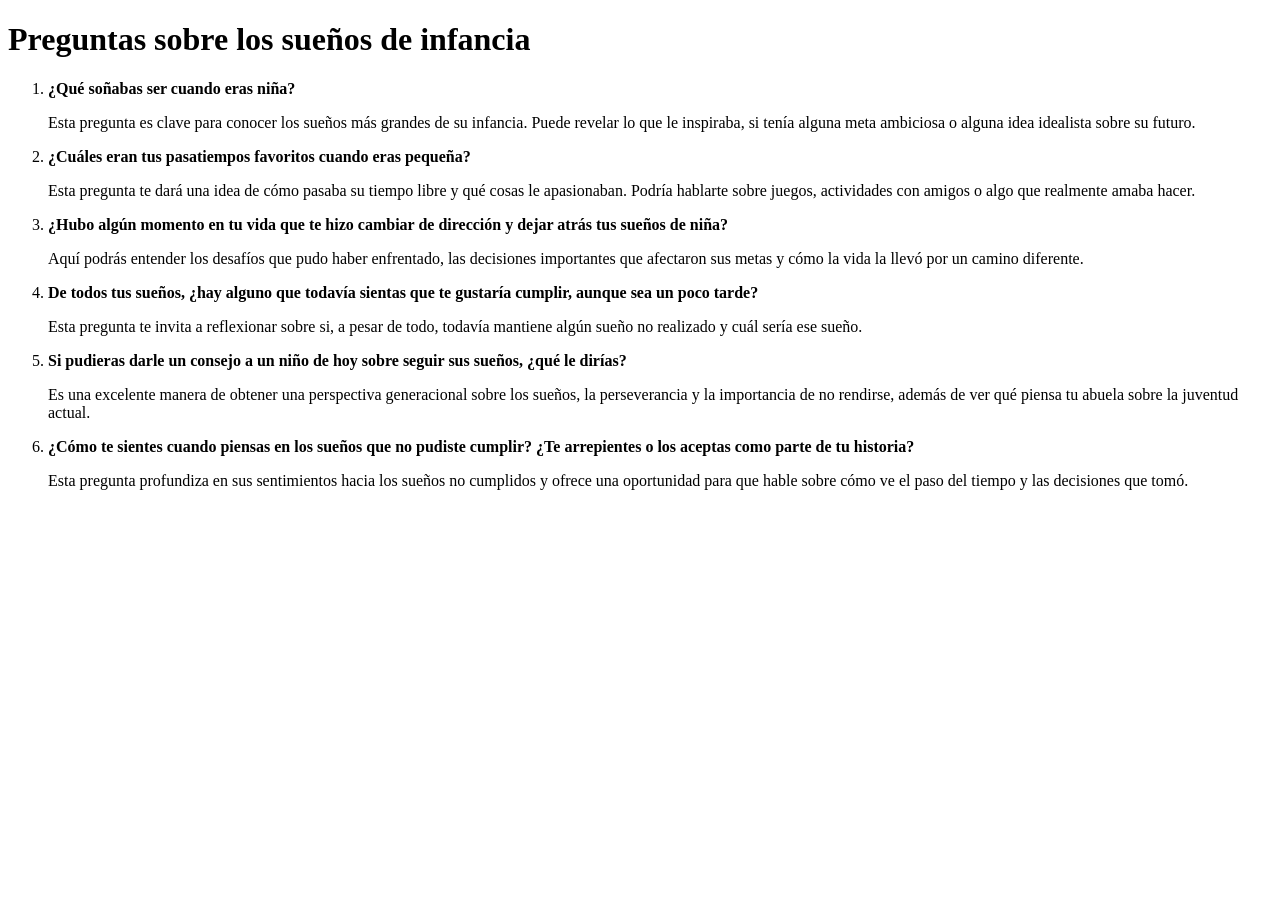
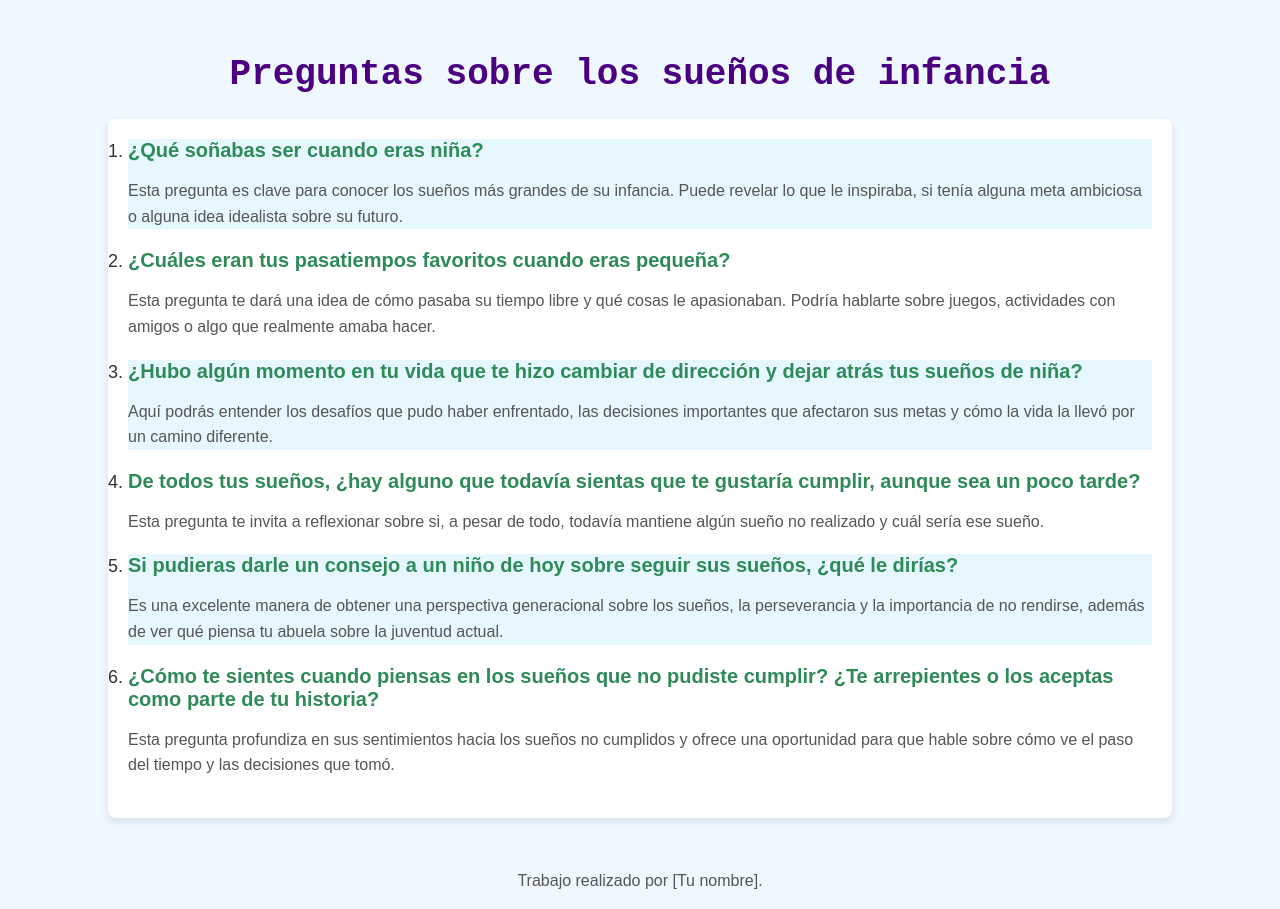
Before and after one commit to cesarddfr/religion, a plain HTML site: page index.html in a window 1280 px wide. Before the commit the page ends 800 px from the top, so only its background shows below. Drawn offline with Linux system fonts and the light colour scheme.

Commit message:
Update index.html

```diff
--- a/index.html
+++ b/index.html
@@ -4,9 +4,75 @@
     <meta charset="UTF-8">
     <meta name="viewport" content="width=device-width, initial-scale=1.0">
     <title>Preguntas sobre los sueños de infancia</title>
+    <style>
+        /* Fondo de la página */
+        body {
+            background-color: #f0f8ff; /* Un fondo azul claro */
+            font-family: 'Arial', sans-serif; /* Estilo de letra por defecto */
+            margin: 0;
+            padding: 0;
+            color: #333333; /* Color de texto */
+        }
+
+        /* Título principal */
+        h1 {
+            text-align: center;
+            color: #4b0082; /* Color morado */
+            padding-top: 30px;
+            font-size: 36px;
+            font-family: 'Courier New', Courier, monospace; /* Letra estilo máquina de escribir */
+        }
+
+        /* Lista de preguntas */
+        ol {
+            margin: 20px auto;
+            width: 80%;
+            padding: 20px;
+            background-color: #ffffff; /* Fondo blanco para las preguntas */
+            border-radius: 8px;
+            box-shadow: 0 4px 8px rgba(0, 0, 0, 0.1); /* Sombras para dar profundidad */
+        }
+
+        li {
+            margin-bottom: 20px;
+            font-size: 18px;
+        }
+
+        /* Estilo para las preguntas en negrita */
+        strong {
+            color: #2e8b57; /* Un verde */
+            font-size: 20px;
+        }
+
+        p {
+            font-size: 16px;
+            line-height: 1.6;
+            color: #555555; /* Gris oscuro para texto explicativo */
+        }
+
+        /* Agregar bordes y separar las preguntas */
+        li:nth-child(odd) {
+            background-color: #e6f7ff; /* Fondo azul claro para preguntas impares */
+        }
+
+        li:nth-child(even) {
+            background-color: #ffffff; /* Fondo blanco para preguntas pares */
+        }
+
+        /* Estilo para el pie de página */
+        footer {
+            text-align: center;
+            margin-top: 50px;
+            font-size: 14px;
+            color: #888888;
+        }
+
+    </style>
 </head>
 <body>
+
     <h1>Preguntas sobre los sueños de infancia</h1>
+
     <ol>
         <li>
             <strong>¿Qué soñabas ser cuando eras niña?</strong>
@@ -33,5 +99,10 @@
             <p>Esta pregunta profundiza en sus sentimientos hacia los sueños no cumplidos y ofrece una oportunidad para que hable sobre cómo ve el paso del tiempo y las decisiones que tomó.</p>
         </li>
     </ol>
+
+    <footer>
+        <p>Trabajo realizado por [Tu nombre].</p>
+    </footer>
+
 </body>
 </html>
```
